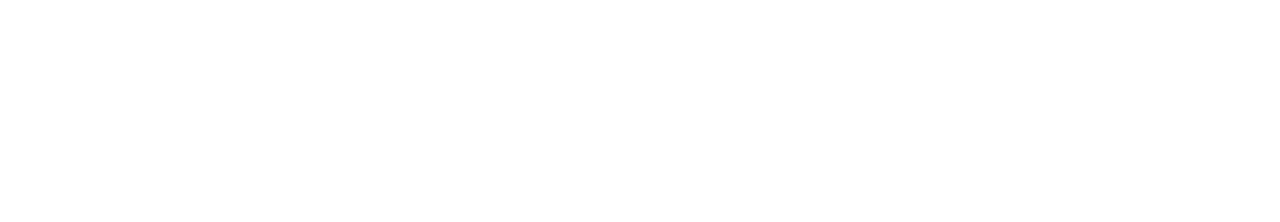
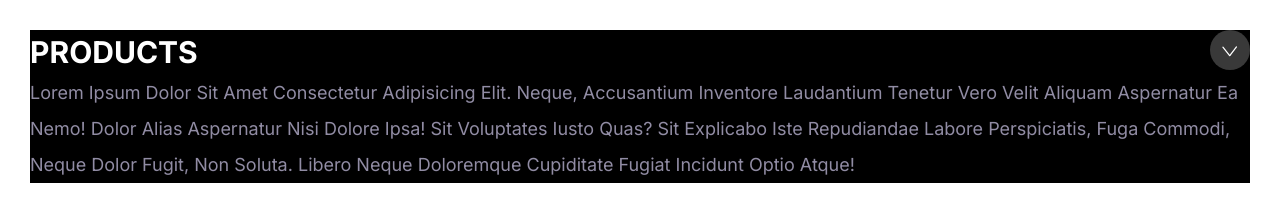
Before and after one commit to nettaku/moshified, a plain HTML site: page index.html in a window 1280 px wide. Drawn offline with Linux system fonts and the light colour scheme.

Commit message:
Build the collapsibles component.

```diff
--- a/css/styles.css
+++ b/css/styles.css
@@ -558,6 +558,51 @@ p {
   padding-left: 4rem;
 }
 
+/* Collapsible */
+.collapsible {
+  background: black;
+}
+
+.collapsible .collapsible__header {
+  display: flex;
+  justify-content: space-between;
+}
+
+.collapsible .collapsible__title {
+  text-transform: uppercase;
+  margin: 0;
+  color: white;
+  font-size: 3rem;
+}
+
+.collapsible .collapsible__icon {
+  width: 4rem;
+  height: 4rem;
+  transform: rotate(-90deg);
+  transition: transform 0.3s;
+}
+
+.collapsible .collapsible__body {
+  max-height: 0;
+  overflow: hidden;
+  margin: 0;
+  line-height: 2;
+  text-transform: capitalize;
+  color: var(--color-body);
+  opacity: 0;
+  transition: all 0.5s;
+}
+
+.collapsible--expanded .collapsible__icon {
+  transform: rotate(0);
+}
+
+.collapsible--expanded .collapsible__body {
+  max-height: 100vh;
+  opacity: 1;
+  /* overflow: visible; */
+}
+
 @media screen and (min-width: 768px) {
   .callout {
     grid-template-columns: 1fr auto;
--- a/index.html
+++ b/index.html
@@ -15,6 +15,36 @@
     <link rel="stylesheet" href="css/styles.css" />
   </head>
   <body style="padding: 3rem">
-    <div class="container"></div>
+    <div class="container">
+      <div id="target" class="collapsible collapsible--expanded">
+        <header class="collapsible__header">
+          <h2 class="collapsible__title">Products</h2>
+          <!-- <div class="collapsible__icon-container">
+            <span class="collapsible__icon">&rsaquo;</span>
+          </div> -->
+          <img
+            class="collapsible__icon"
+            src="icons/chevron.svg"
+            alt="chevron"
+          />
+        </header>
+        <div class="collapsible__body">
+          Lorem ipsum dolor sit amet consectetur adipisicing elit. Neque,
+          accusantium inventore laudantium tenetur vero velit aliquam aspernatur
+          ea nemo! Dolor alias aspernatur nisi dolore ipsa! Sit voluptates iusto
+          quas? Sit explicabo iste repudiandae labore perspiciatis, fuga
+          commodi, neque dolor fugit, non soluta. Libero neque doloremque
+          cupiditate fugiat incidunt optio atque!
+        </div>
+      </div>
+    </div>
+    <script>
+      const collapsibles = document.querySelectorAll(".collapsible");
+      collapsibles.forEach((item) =>
+        item.addEventListener("click", function () {
+          this.classList.toggle("collapsible--expanded");
+        })
+      );
+    </script>
   </body>
 </html>
```
Also changed, not shown: components/collapsibles.html (added, +27 -0 lines).
